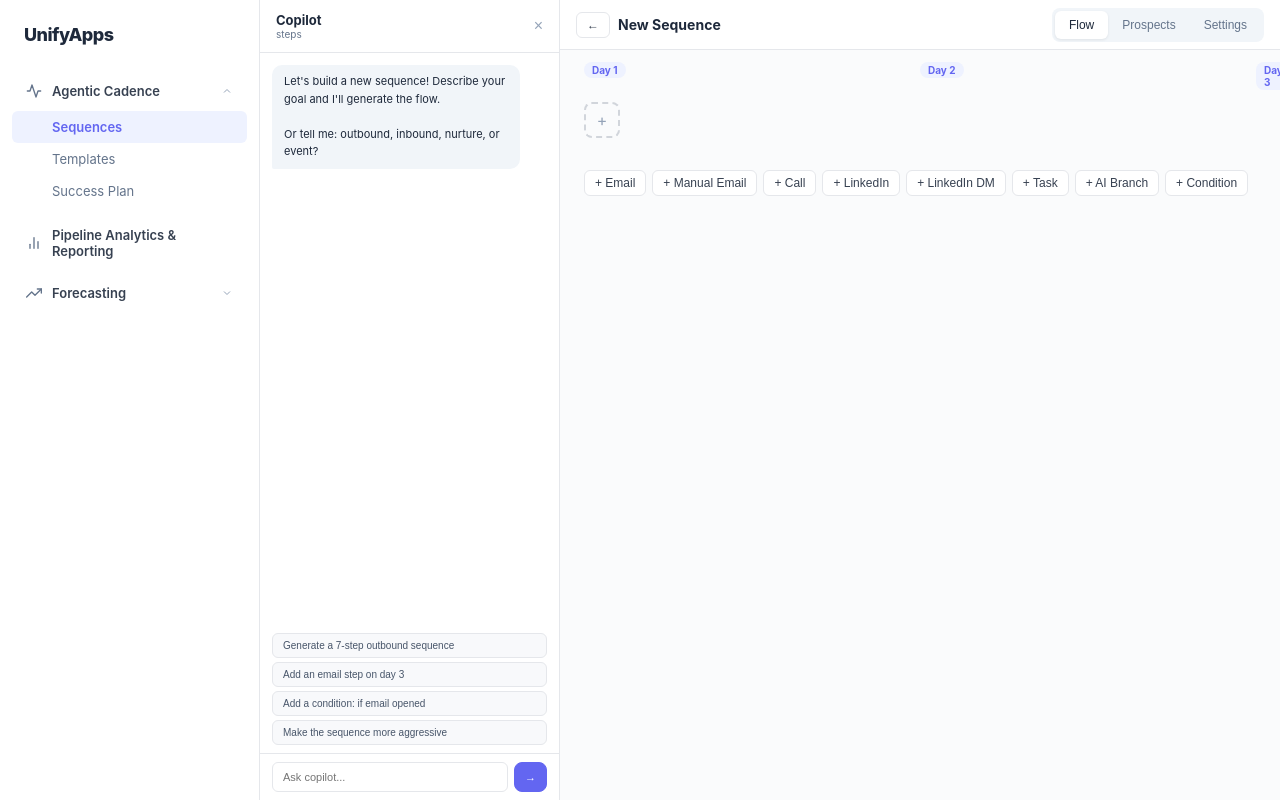
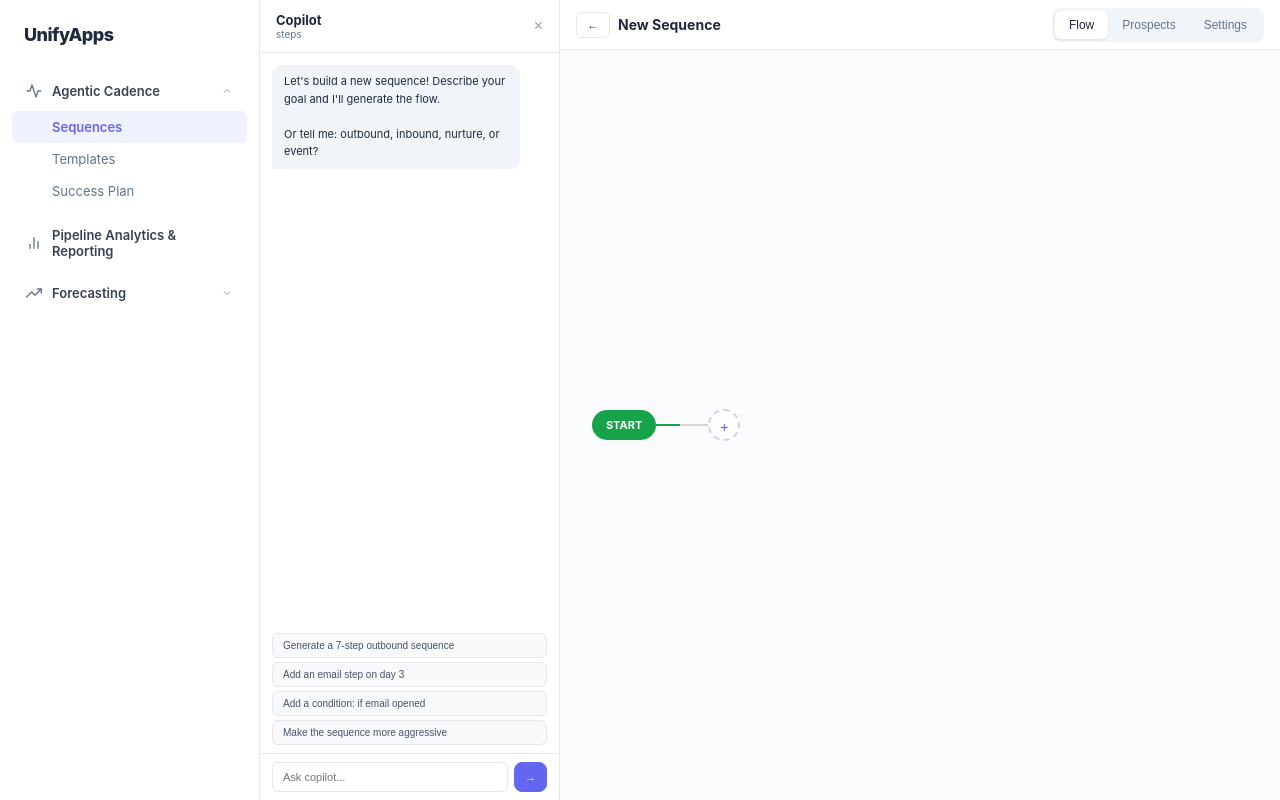
Before and after one commit to nitish-unifyapps/sales-enablement, a React (Vite) app: page / in a window 1280 px wide. Both pictures are taken after a click on the button "+ Create Sequence". Built offline with nearby package versions, Linux system fonts and the light colour scheme.

Commit message:
feat: clean centered horizontal flow with proper yes/no branch connectors and day separators

```diff
--- a/src/pages/Sequences.jsx
+++ b/src/pages/Sequences.jsx
@@ -220,72 +220,79 @@ export default function Sequences() {
             {/* Canvas area */}
             <div style={{ flex: 1, overflow: 'auto', background: '#fafbfc', position: 'relative' }}>
               {builderTab === 'steps' && (
-                <div style={{ padding: '40px 24px', minWidth: 'fit-content' }}>
-                  {/* Day columns with dashed lines */}
-                  <div style={{ position: 'relative' }}>
-                    {/* Day markers */}
-                    <div style={{ display: 'flex', position: 'absolute', top: -28, left: 0, right: 0 }}>
-                      {Array.from({ length: maxDay + 2 }, (_, i) => i + 1).map(d => {
-                        const hasSteps = steps.some(s => s.day === d)
-                        if (!hasSteps && d > 1 && d <= maxDay) return null
-                        return <div key={d} style={{ position: 'absolute', left: `${((d - 1) / (maxDay + 1)) * 100}%`, fontSize: 10, fontWeight: 700, color: '#6366f1', background: '#eef2ff', padding: '2px 8px', borderRadius: 8 }}>Day {d}</div>
-                      })}
-                    </div>
+                <div style={{ display: 'flex', alignItems: 'center', minHeight: '100%', padding: '40px 32px', minWidth: 'fit-content' }}>
+                  {/* Flow canvas — vertically centered */}
+                  <div style={{ display: 'flex', alignItems: 'center' }}>
+                    {/* Start node */}
+                    <div style={{ padding: '8px 14px', background: '#16a34a', color: '#fff', borderRadius: 20, fontSize: 11, fontWeight: 700, flexShrink: 0 }}>START</div>
+                    <div style={{ width: 24, height: 2, background: '#16a34a' }} />
 
-                    {/* Horizontal flow */}
-                    <div style={{ display: 'flex', alignItems: 'flex-start', gap: 0, paddingTop: 12 }}>
                     {steps.map((step, idx) => {
                       const st = stepTypes.find(t => t.type === step.type) || stepTypes[0]
                       const isCondition = step.type === 'condition' || step.type === 'ai_branch'
                       const isSelected = selectedStep?.id === step.id
-                        const showDayLine = idx > 0 && step.day !== steps[idx-1].day
+                      const prevDay = idx > 0 ? steps[idx-1].day : 0
+                      const dayGap = step.day - prevDay
 
                       return (
                         <div key={step.id} style={{ display: 'flex', alignItems: 'center' }}>
-                            {/* Day separator dashed line */}
-                            {showDayLine && (
-                              <div style={{ display: 'flex', flexDirection: 'column', alignItems: 'center', margin: '0 8px', alignSelf: 'stretch' }}>
-                                <div style={{ borderLeft: '2px dashed #d1d5db', flex: 1, minHeight: 40 }} />
-                                <span style={{ fontSize: 9, color: '#94a3b8', whiteSpace: 'nowrap', padding: '2px 4px' }}>+{step.day - steps[idx-1].day}d</span>
-                                <div style={{ borderLeft: '2px dashed #d1d5db', flex: 1, minHeight: 40 }} />
+                          {/* Connector with day gap */}
+                          <div style={{ display: 'flex', alignItems: 'center', position: 'relative' }}>
+                            {dayGap > 0 && idx > 0 ? (
+                              <>
+                                <div style={{ width: 40, position: 'relative' }}>
+                                  <div style={{ position: 'absolute', top: '50%', left: 0, right: 0, height: 2, background: '#d1d5db' }} />
+                                  {/* Day dashed separator */}
+                                  <div style={{ position: 'absolute', top: -30, left: 18, bottom: -30, borderLeft: '1.5px dashed #c7d2fe' }} />
+                                  <div style={{ position: 'absolute', top: -24, left: 8, fontSize: 9, fontWeight: 700, color: '#6366f1', background: '#eef2ff', padding: '1px 6px', borderRadius: 8, whiteSpace: 'nowrap' }}>D{step.day}</div>
                                 </div>
-                            )}
+                              </>
+                            ) : idx > 0 ? (
+                              <div style={{ width: 28, height: 2, background: '#d1d5db' }} />
+                            ) : null}
+                          </div>
 
-                            {/* Connector line */}
-                            {idx > 0 && !showDayLine && <div style={{ width: 32, height: 2, background: '#d1d5db' }} />}
-
-                            {/* Step Node */}
-                            <div onClick={() => setSelectedStep(step)} style={{ minWidth: isCondition ? 140 : 130, padding: '12px 14px', background: isSelected ? '#eef2ff' : '#fff', border: `2px solid ${isSelected ? '#6366f1' : '#e5e7eb'}`, borderRadius: isCondition ? 12 : 10, cursor: 'pointer', transition: 'all .15s', boxShadow: isSelected ? '0 4px 12px rgba(99,102,241,.12)' : '0 1px 3px rgba(0,0,0,.04)', position: 'relative' }}>
-                              <div style={{ fontSize: 10, color: '#64748b', marginBottom: 4, fontWeight: 600 }}>{st.label}</div>
-                              <div style={{ fontSize: 12, fontWeight: 600, color: '#1e293b', marginBottom: 3 }}>{step.title}</div>
-                              {step.desc && <div style={{ fontSize: 10, color: '#94a3b8', lineHeight: 1.4, maxWidth: 140 }}>{step.desc.substring(0, 50)}</div>}
-                              {step.condition && step.condition !== 'always' && (
-                                <div style={{ marginTop: 6, fontSize: 9, color: '#6366f1', background: '#eef2ff', padding: '2px 6px', borderRadius: 4, display: 'inline-block' }}>{step.condition.replace(/_/g, ' ')}</div>
-                              )}
-                              {/* Branch indicators for condition/ai_branch */}
-                              {isCondition && step.branches && (
-                                <div style={{ marginTop: 8, display: 'flex', gap: 4, flexWrap: 'wrap' }}>
-                                  {Object.entries(step.branches).map(([k, v]) => (
-                                    <span key={k} style={{ fontSize: 9, padding: '2px 5px', borderRadius: 3, background: k === 'yes' || k === 'positive' ? '#dcfce7' : k === 'no' || k === 'silent' ? '#f1f5f9' : '#fef9c3', color: '#475569' }}>{k}: {v}</span>
+                          {/* Node */}
+                          {isCondition ? (
+                            /* Diamond/condition node */
+                            <div style={{ display: 'flex', flexDirection: 'column', alignItems: 'center' }}>
+                              <div onClick={() => setSelectedStep(step)} style={{ width: 120, padding: '14px 12px', background: isSelected ? '#eef2ff' : '#fff', border: `2px solid ${isSelected ? '#6366f1' : '#e5e7eb'}`, borderRadius: 12, cursor: 'pointer', textAlign: 'center', boxShadow: isSelected ? '0 4px 12px rgba(99,102,241,.1)' : '0 1px 4px rgba(0,0,0,.04)' }}>
+                                <div style={{ fontSize: 9, color: '#6366f1', fontWeight: 700, marginBottom: 3 }}>{st.label.toUpperCase()}</div>
+                                <div style={{ fontSize: 11, fontWeight: 600, color: '#1e293b' }}>{step.title}</div>
+                              </div>
+                              {/* YES / NO branches */}
+                              {step.branches && (
+                                <div style={{ display: 'flex', gap: 20, marginTop: 8 }}>
+                                  {Object.entries(step.branches).map(([key, val]) => (
+                                    <div key={key} style={{ display: 'flex', flexDirection: 'column', alignItems: 'center' }}>
+                                      <div style={{ width: 1, height: 12, background: key === 'yes' || key === 'positive' ? '#16a34a' : key === 'no' || key === 'silent' ? '#dc2626' : '#d97706' }} />
+                                      <span style={{ fontSize: 9, fontWeight: 700, color: key === 'yes' || key === 'positive' ? '#16a34a' : key === 'no' || key === 'silent' ? '#dc2626' : '#d97706', textTransform: 'uppercase' }}>{key}</span>
+                                      <div style={{ padding: '5px 10px', background: '#f8f9fb', border: '1px solid #e5e7eb', borderRadius: 6, fontSize: 10, color: '#475569', marginTop: 4, whiteSpace: 'nowrap' }}>{val}</div>
+                                    </div>
                                   ))}
                                 </div>
                               )}
                             </div>
+                          ) : (
+                            /* Regular step node */
+                            <div onClick={() => setSelectedStep(step)} style={{ width: 140, padding: '14px 14px', background: isSelected ? '#eef2ff' : '#fff', border: `2px solid ${isSelected ? '#6366f1' : '#e5e7eb'}`, borderRadius: 10, cursor: 'pointer', boxShadow: isSelected ? '0 4px 12px rgba(99,102,241,.1)' : '0 1px 4px rgba(0,0,0,.04)', transition: 'all .15s' }}>
+                              <div style={{ fontSize: 9, color: '#64748b', fontWeight: 700, marginBottom: 4, textTransform: 'uppercase', letterSpacing: 0.3 }}>{st.label}</div>
+                              <div style={{ fontSize: 12, fontWeight: 600, color: '#1e293b', marginBottom: 2 }}>{step.title}</div>
+                              {step.desc && <div style={{ fontSize: 10, color: '#94a3b8', lineHeight: 1.4 }}>{step.desc.substring(0, 40)}{step.desc.length > 40 ? '...' : ''}</div>}
+                              {step.condition && step.condition !== 'always' && (
+                                <div style={{ marginTop: 6, fontSize: 9, color: '#6366f1', background: '#eef2ff', padding: '2px 6px', borderRadius: 4, display: 'inline-block' }}>{step.condition.replace(/_/g, ' ')}</div>
+                              )}
+                            </div>
+                          )}
                         </div>
                       )
                     })}
 
-                      {/* Add node */}
+                    {/* End connector + add */}
                     <div style={{ display: 'flex', alignItems: 'center' }}>
-                        {steps.length > 0 && <div style={{ width: 32, height: 2, background: '#d1d5db' }} />}
-                        <div onClick={() => setSteps([...steps, { id: Date.now(), type: 'auto_email', title: 'New Step', desc: '', day: (steps[steps.length-1]?.day || 0) + 2, condition: 'always', sendWindow: '8am-6pm', priority: 'normal' }])} style={{ width: 36, height: 36, borderRadius: 8, border: '2px dashed #d1d5db', display: 'flex', alignItems: 'center', justifyContent: 'center', cursor: 'pointer', fontSize: 16, color: '#94a3b8' }}>+</div>
+                      <div style={{ width: 28, height: 2, background: '#d1d5db' }} />
+                      <div onClick={() => setSteps([...steps, { id: Date.now(), type: 'auto_email', title: 'New Step', desc: '', day: (steps[steps.length-1]?.day || 0) + 2, condition: 'always', sendWindow: '8am-6pm', priority: 'normal' }])} style={{ width: 32, height: 32, borderRadius: '50%', border: '2px dashed #c7d2fe', display: 'flex', alignItems: 'center', justifyContent: 'center', cursor: 'pointer', fontSize: 14, color: '#6366f1', background: '#fff' }}>+</div>
                     </div>
-                    </div>
-                  </div>
-
-                  {/* Quick add bar below flow */}
-                  <div style={{ marginTop: 32, display: 'flex', gap: 6, flexWrap: 'wrap' }}>
-                    {stepTypes.map(t => <button key={t.type} className="btn btn-sm" onClick={() => setSteps([...steps, { id: Date.now(), type: t.type, title: t.label, desc: '', day: (steps[steps.length-1]?.day || 0) + 2, condition: 'always', sendWindow: '8am-6pm', priority: 'normal' }])}>+ {t.label}</button>)}
                   </div>
                 </div>
               )}
```
Lines whose indentation alone changed are shown as unchanged.
